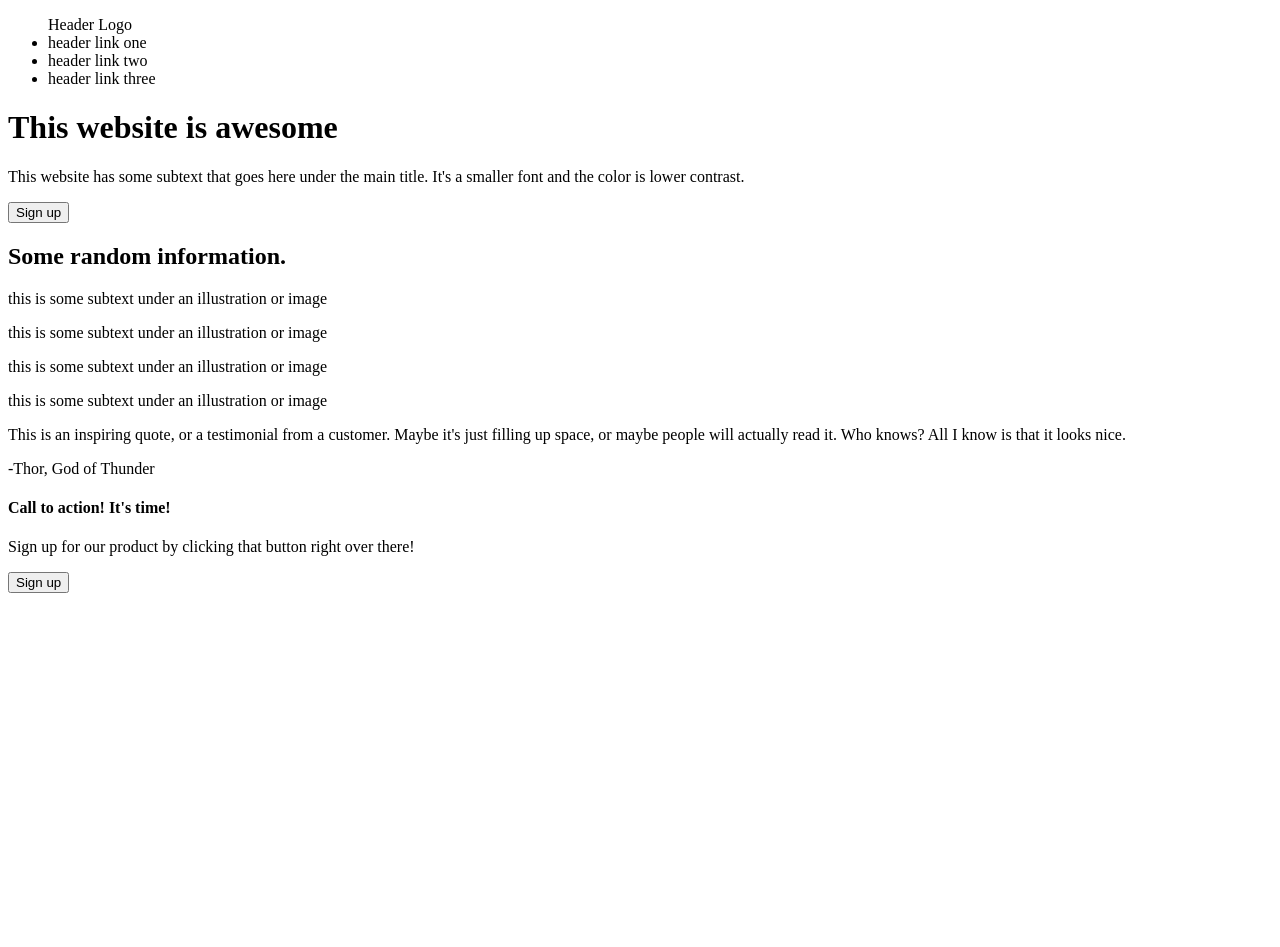
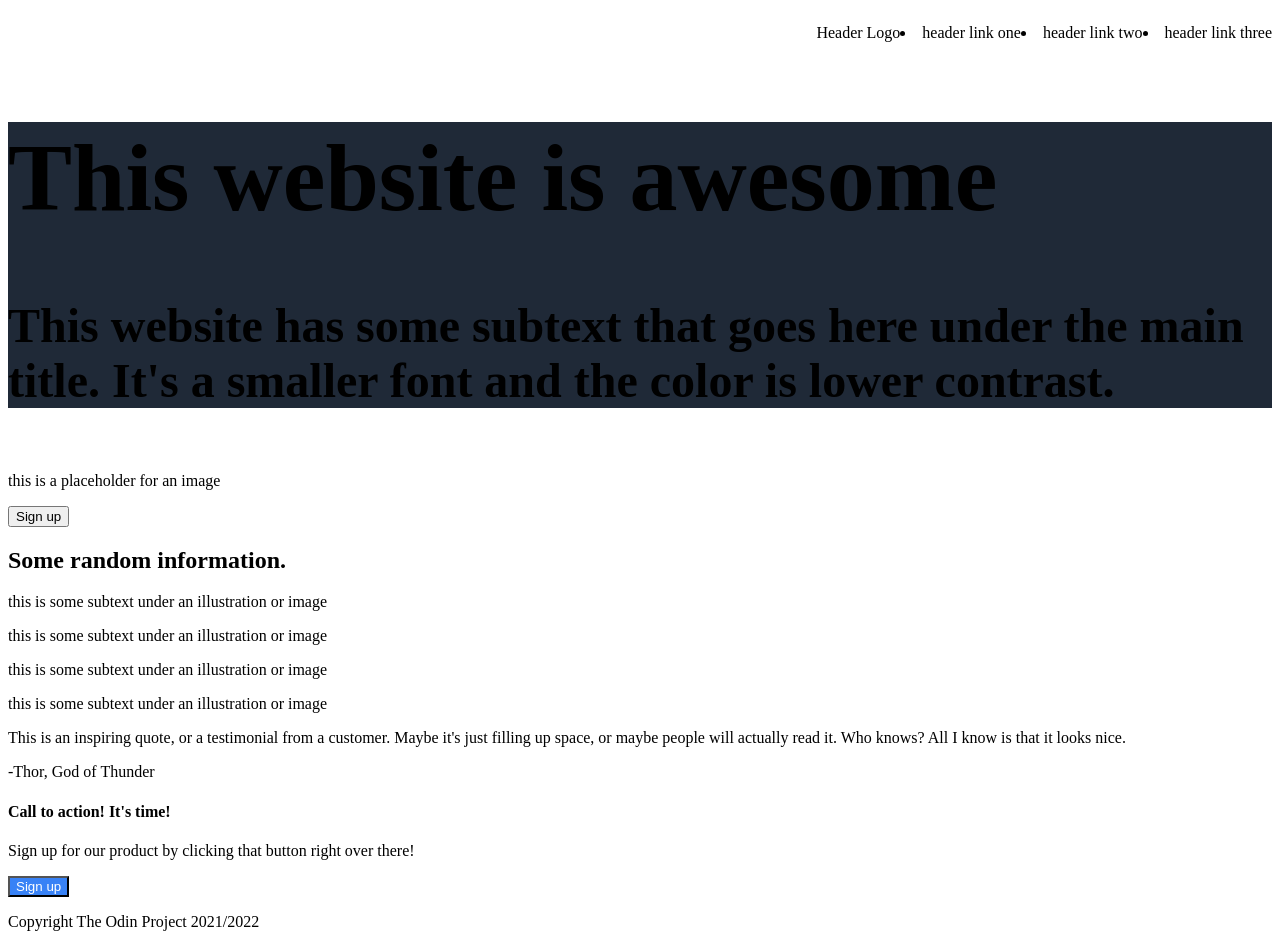
Before and after one commit to jayceshore/TOP-project-landing-page, a plain HTML site: page index.html in a window 1280 px wide. Before the commit the page ends 800 px from the top, so only its background shows below. Drawn offline with Linux system fonts and the light colour scheme.

Commit message:
Began CSS stylesheet

```diff
--- a/index.html
+++ b/index.html
@@ -5,21 +5,31 @@
     <meta http-equiv="X-UA-Compatible" content="IE=edge">
     <meta name="viewport" content="width=device-width, initial-scale=1.0">
     <title>Document</title>
+    <link rel="stylesheet" href="style.css">
 </head>
 <body>
+
     <div class="header">
+        <div class="logo">
         <ul> Header Logo
+        </div>
             <li>header link one</li>
             <li>header link two</li>
             <li>header link three</li>
         </ul>
     </div>
-    <div>
+
+    <div class="hero">
     <h1>
         This website is awesome
     </h1>
     <p>This website has some subtext that goes here under the main title. It's a smaller font and the color is lower contrast.</p>
 </div>
+
+<div class="photospace">
+    <p>this is a placeholder for an image</p>
+</div>
+
 <button> Sign up</button>
 
 <div>
@@ -49,5 +59,9 @@
     <button class="bottom">Sign up</button>
 </div>
 
+<footer>
+    <p>Copyright The Odin Project 2021/2022</p>
+</footer>
+
 </body>
 </html>
--- a/style.css
+++ b/style.css
@@ -0,0 +1,34 @@
+.hero,
+.footer {
+    background-color: #1F2937;
+}
+
+.hero {
+font-size: 48px;
+font-weight: bolder;
+text-decoration-color: #f9faf8;
+}
+
+.header {
+display: flex;
+align-items: center;
+justify-content: right;
+}
+
+ul {
+    list-style-type: none;
+    text-decoration: none;
+}
+
+.photospace {
+    display: flex;
+}
+
+.action{
+
+}
+
+button.bottom {
+    background-color: #3882F6;
+    color: white;
+}
```
